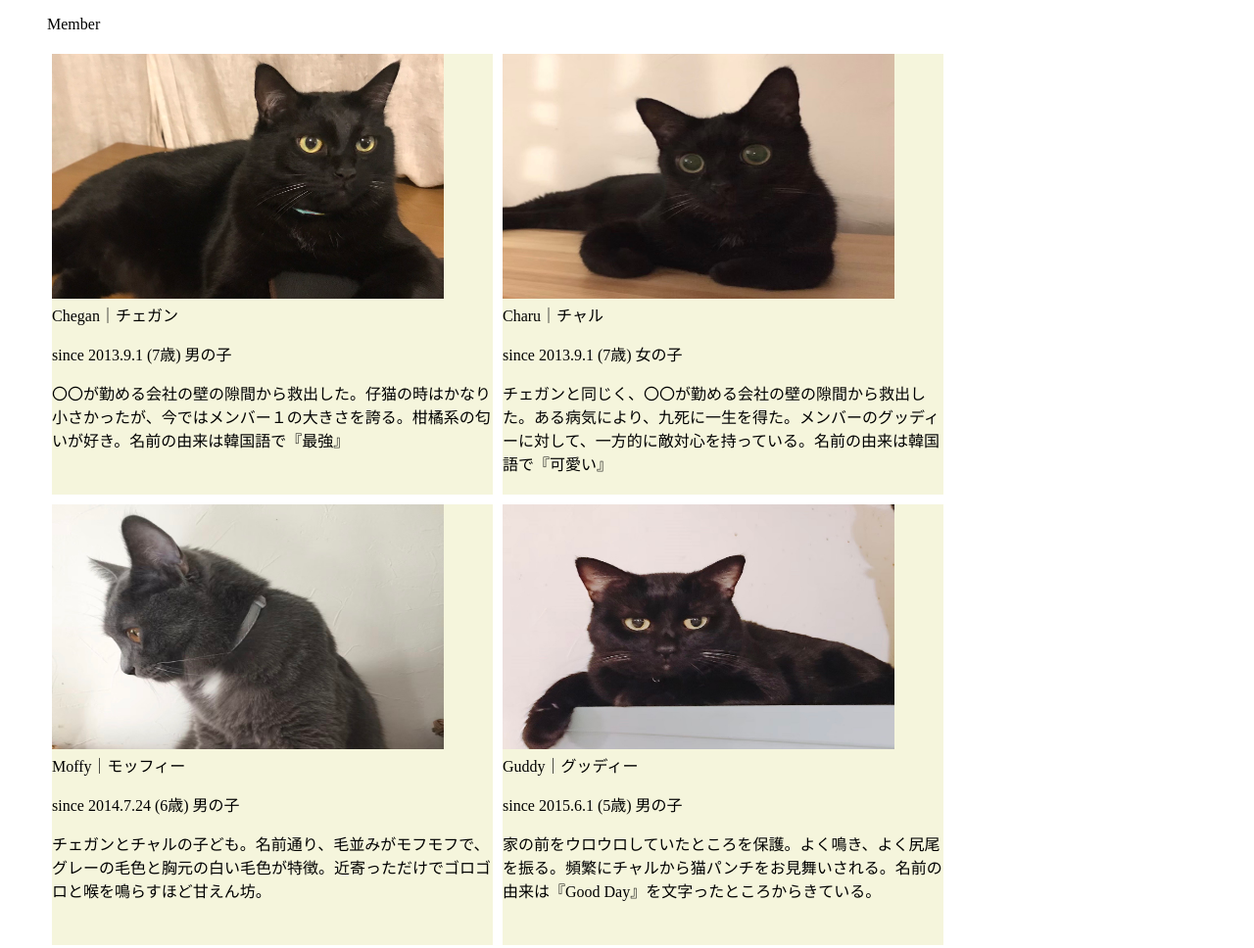
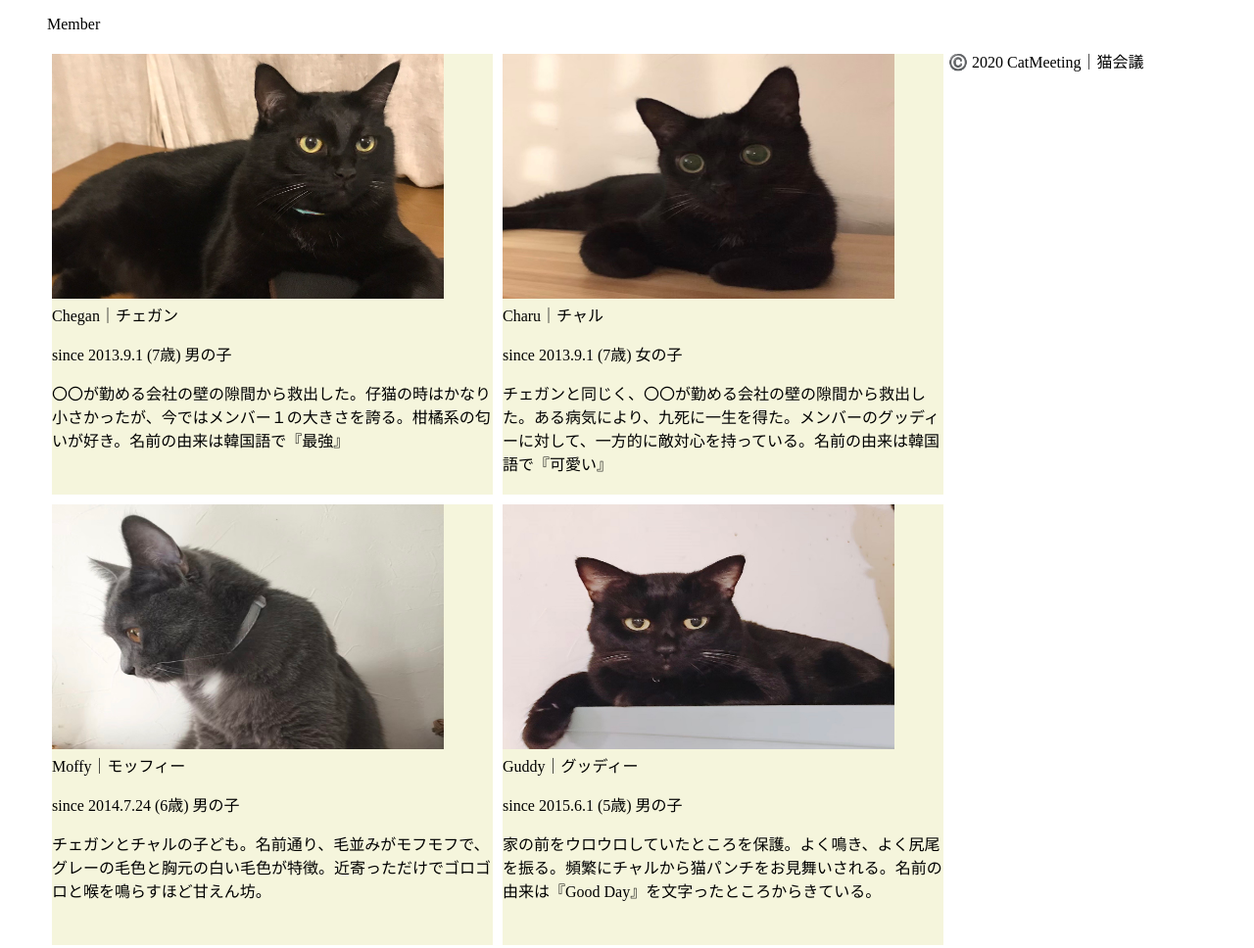
Before and after one commit to harada-i/ccmgk, a plain HTML site: page index.html in a window 1280 px wide. Shown: the top 968 px of the page at 98% size. Drawn offline with Linux system fonts and the light colour scheme.

Commit message:
Update index.html

```diff
--- a/index.html
+++ b/index.html
@@ -50,3 +50,6 @@
     </li>
   </ul>
 </body>
+<footer>
+  <p>©️ 2020 CatMeeting｜猫会議</p>
+</footer>
```
